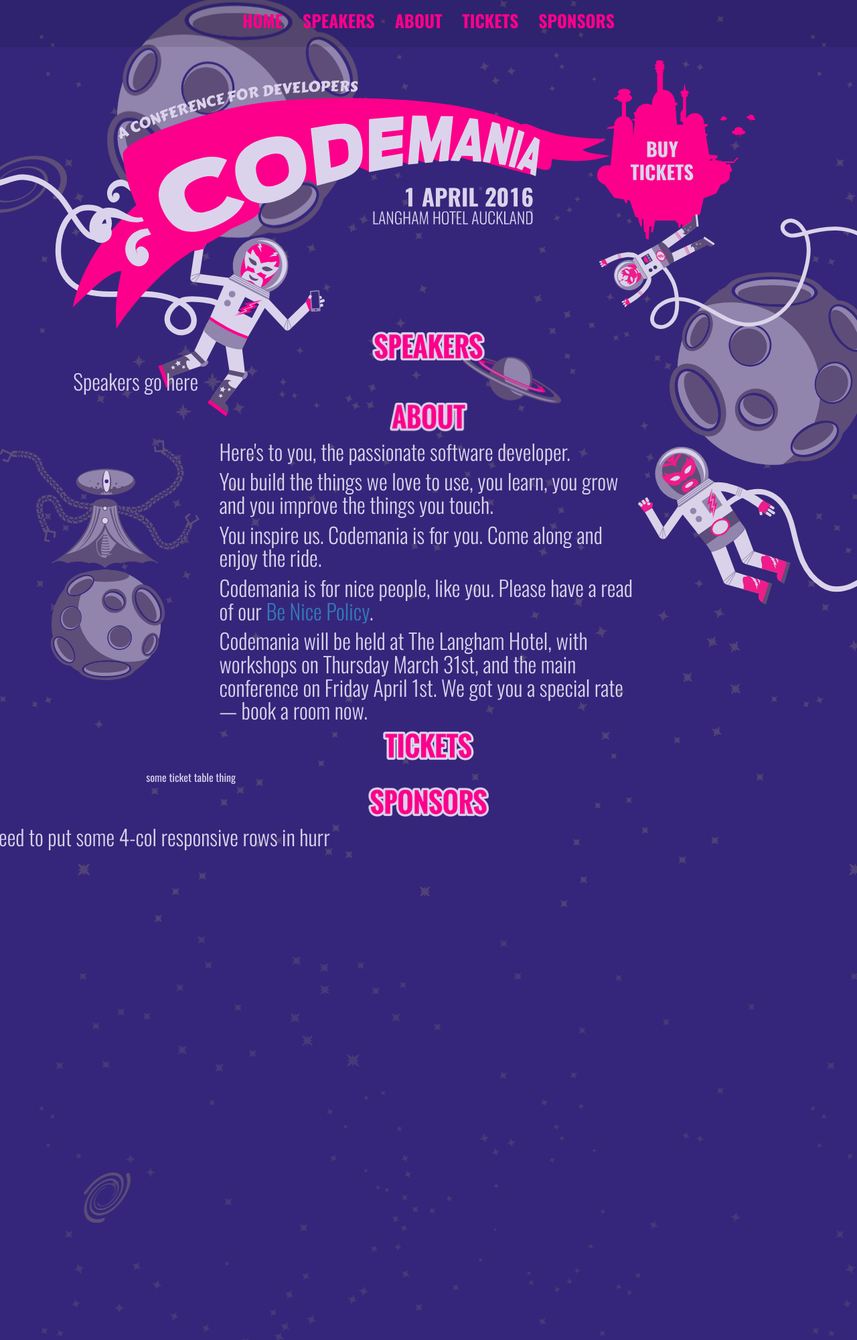
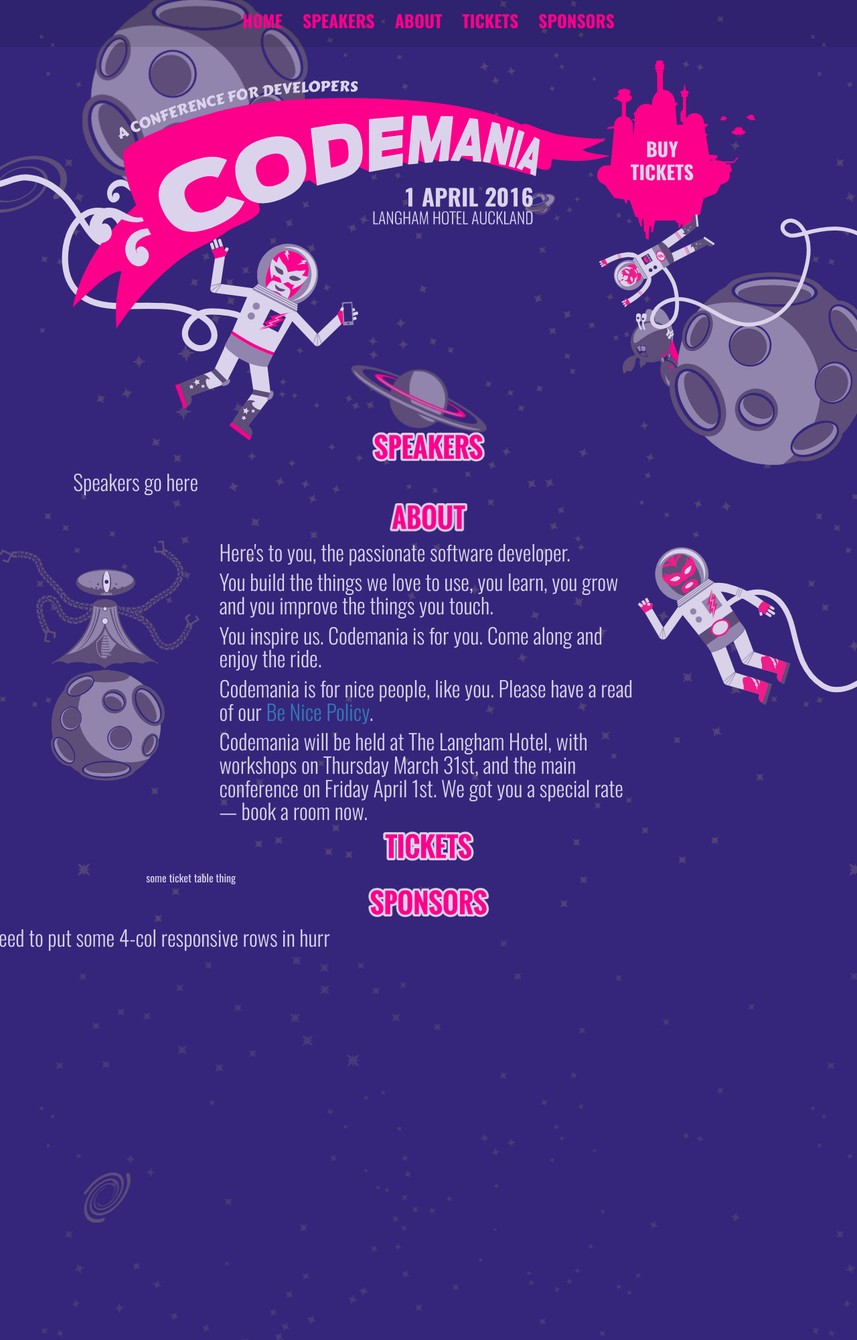
Before and after one commit to mightymuke/codemania.github.io, a Jekyll site: the page built from index.md, in a window 1280 px wide. Shown: the whole page at 67% size. Built offline with Jekyll 4.4.1, drawn with Linux system fonts in a browser that asks for light colours; nearby versions of some CDN libraries; some web fonts are replaced.

Commit message:
Add some aliens and stuff

```diff
--- a/index.md
+++ b/index.md
@@ -4,6 +4,7 @@
 <div class="parallax">
   <div class="parallax__layer parallax__layer--back">
     <div class="stars"></div>
+    <img src="/images/2016/alien_1.svg" class="alien1 space-object" />
   </div>
   <div class="parallax__layer parallax__layer--deep">
     <div class="stars-deep"></div>
@@ -14,6 +15,7 @@
     <img src="/images/2016/asteroid.svg" class="asteroid1 space-object" />
     <img src="/images/2016/swirl_2.svg" class="swirl2 space-object" />
     <img src="/images/2016/planet_1.svg" class="planet1 space-object" />
+    <img src="/images/2016/shuttle_3.svg" class="shuttle3 space-object" />
   </div>
   <div class="parallax__layer parallax__layer--base">
     <div class="row">
--- a/stylesheets/styles.css
+++ b/stylesheets/styles.css
@@ -105,6 +105,7 @@
 .masthead {
   width: 95%;
   margin-top: 120px;
+  margin-bottom: 150px;
 }
 .buytickets {
   width: 125%;
@@ -194,9 +195,10 @@
   }
 }
 .asteroid1 {
-  width: 500px;
-  height: 500px;
+  width: 450px;
+  height: auto;
   margin-top: -350px;
+  margin-left: -50px;
 }
 .asteroid2 {
   width: 300px;
@@ -220,11 +222,25 @@
   top: 2000px;
 }
 .planet1 {
-  width: 200px;
+  width: 270px;
   height: 200px;
   position: absolute;
-  top: 320px;
-  left: 55%;
+  top: 360px;
+  left: 38%;
+}
+.shuttle3 {
+  width: 60px;
+  height: auto;
+  position: absolute;
+  top: 50px;
+  left: 65%;
+}
+.alien1 {
+  width: 160px;
+  height: auto;
+  position: absolute;
+  right: 190px;
+  top: 460px;
 }
 @media (max-width: 768px) {
   body {
@@ -266,7 +282,7 @@
 }
 @media (min-width: 992px) {
   .luchanaut {
-    width: 500px;
+    width: 550px;
   }
   .luchanaut2 {
     width: 400px;
```
Also changed, not shown: stylesheets/index.less (+24 -6 lines).
